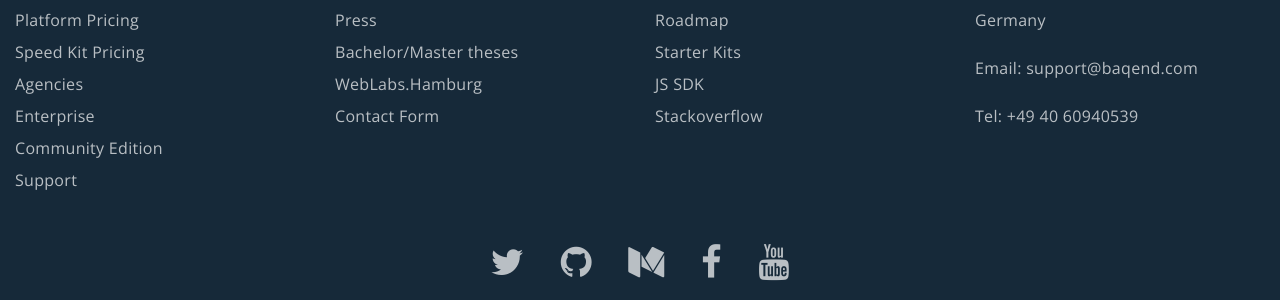
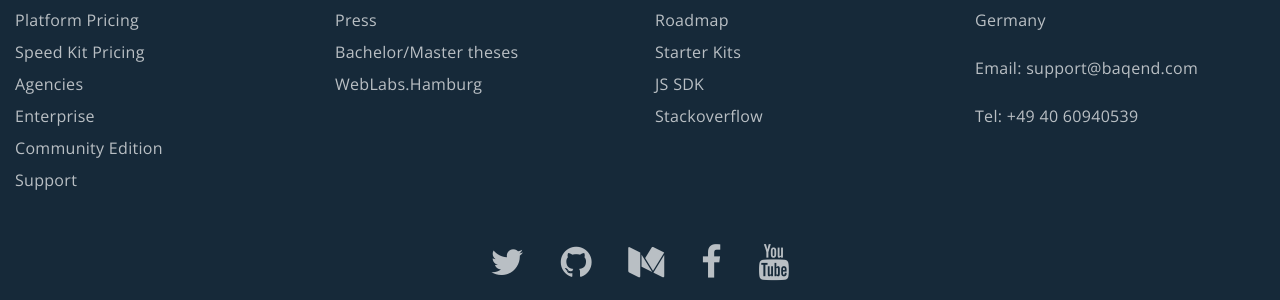
Before and after one commit to Baqend/guide, an MkDocs documentation site: the page built from src/index.md, in a window 1280 px wide and 900 px high, scrolled down 2687 px. Shown: the part 507-807 px from the top of the window. Built offline with MkDocs 1.6.1, drawn with Linux system fonts in a browser that asks for light colours; comment, search, counter and statistics services are not loaded; old or Windows-style settings are respelled for this version of MkDocs.

Commit message:
Remove contact form link

```diff
--- a/theme/footer.html
+++ b/theme/footer.html
@@ -23,8 +23,6 @@
         <a href="https://www.baqend.com/press.html">Press</a>
         <a href="https://thesis.app.baqend.com/">Bachelor/Master theses</a>
         <a href="https://www.weblabs.hamburg/">WebLabs.Hamburg</a>
-        <a href="#" data-toggle="modal" data-target="#contact" role="button">Contact
-          Form</a>
       </div>
 
       <div class="col-xs-6 col-sm-3 sitemap">
```
